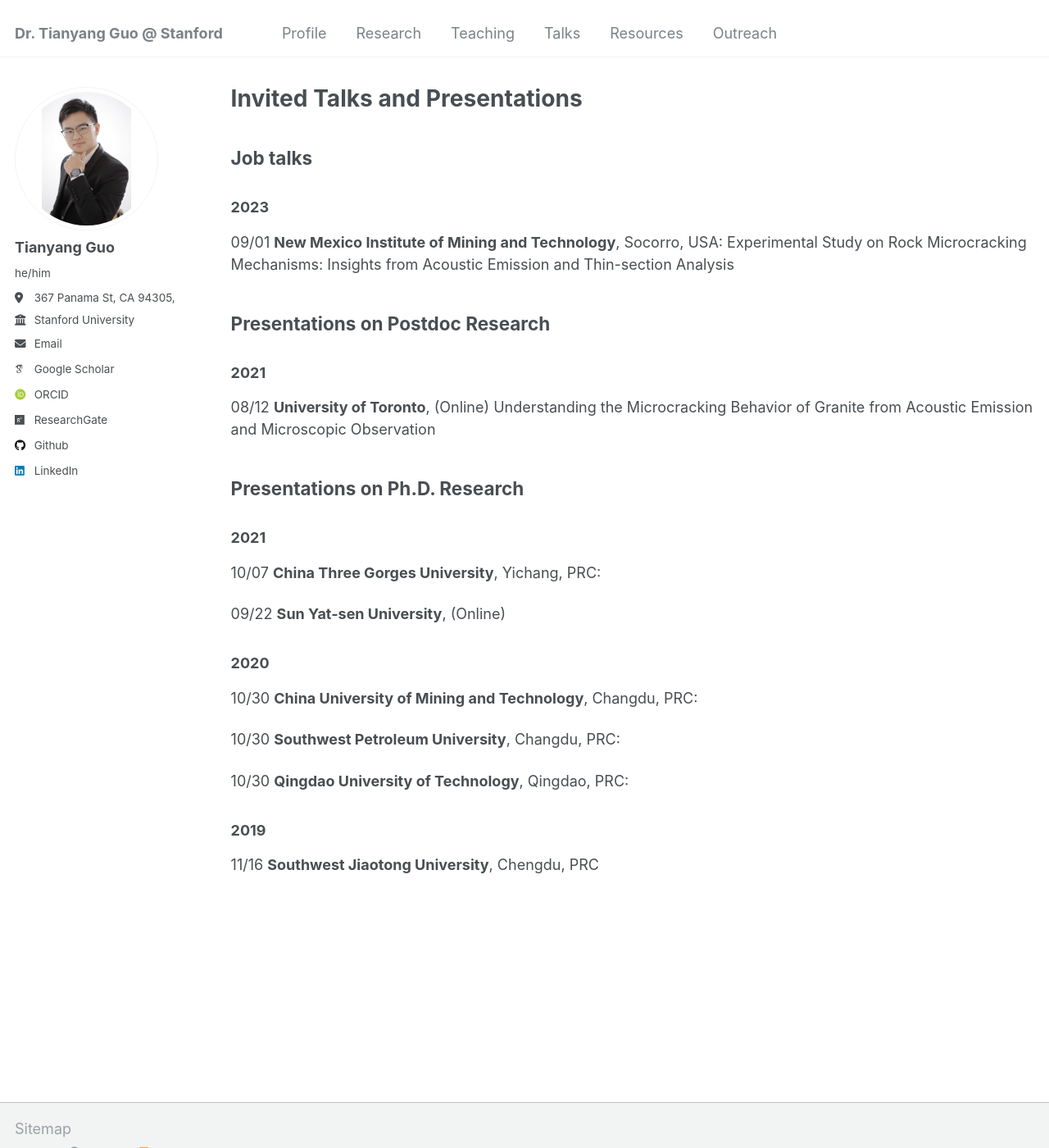
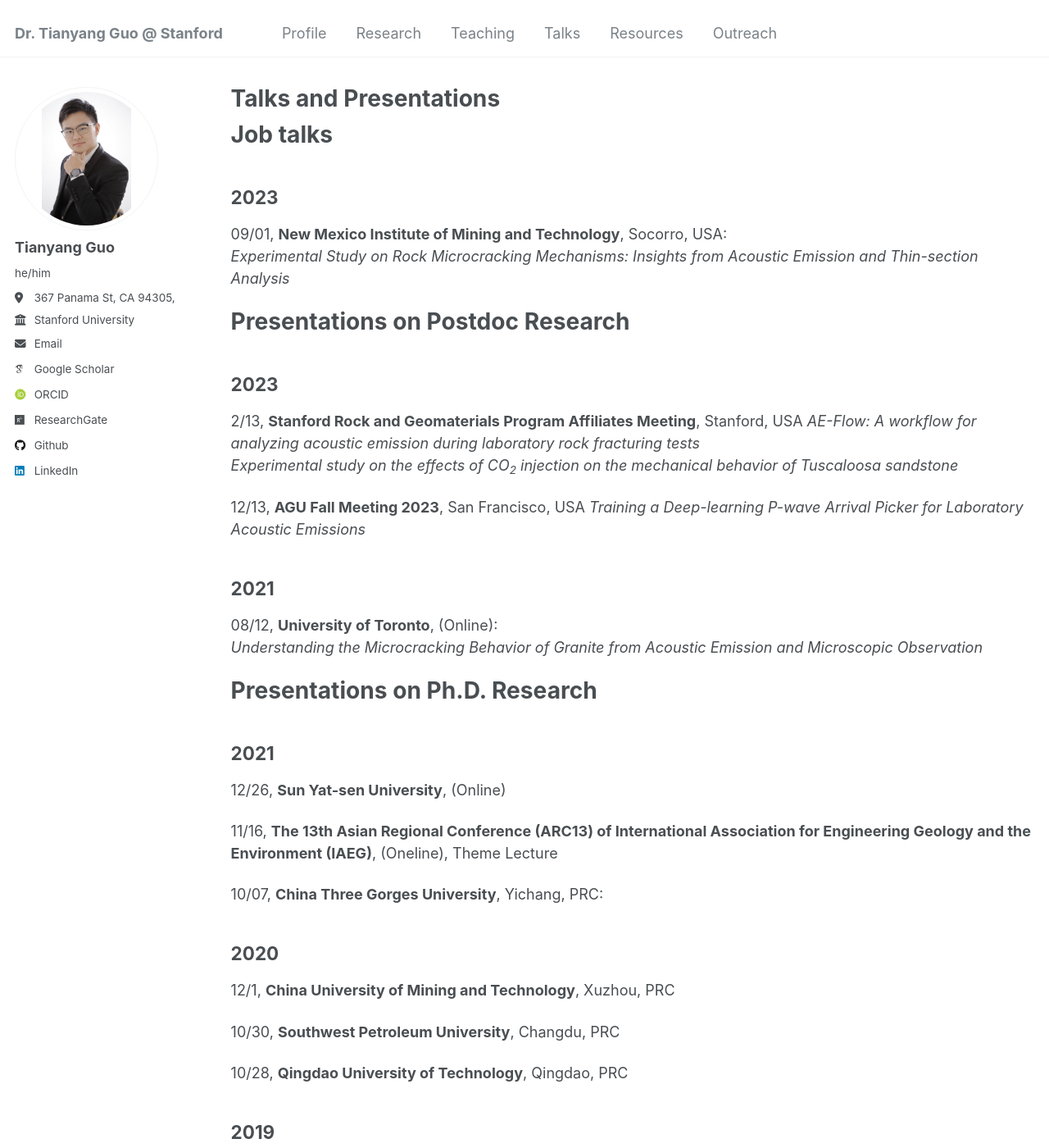
Before and after one commit to guotystanford/guotystanford.github.io, a Jekyll site: the page built from _pages/talks.md, in a window 1280 px wide and 1400 px high. Shown: the whole window at 82% size. Built offline with Jekyll 4.4.1, drawn with Linux system fonts in a browser that asks for light colours; some web fonts are replaced; some of the changed text lies outside the part shown.

Commit message:
Update talks.md

```diff
--- a/_pages/talks.md
+++ b/_pages/talks.md
@@ -1,6 +1,6 @@
 ---
 layout: archive
-title: "Invited Talks and Presentations"
+title: "Talks and Presentations"
 permalink: /talks/
 author_profile: true
 redirect_from:
@@ -9,32 +9,45 @@ redirect_from:
 
 {% include base_path %}
 
-## Job talks
+# Job talks
 
-### 2023
-09/01 **New Mexico Institute of Mining and Technology**, Socorro, USA:
-Experimental Study on Rock Microcracking Mechanisms: Insights from Acoustic Emission and Thin-section Analysis
+## 2023
+09/01, **New Mexico Institute of Mining and Technology**, Socorro, USA:
+<i>Experimental Study on Rock Microcracking Mechanisms: Insights from Acoustic Emission and Thin-section Analysis</i>
 
-## Presentations on Postdoc Research
+# Presentations on Postdoc Research
+## 2023
+2/13, **Stanford Rock and Geomaterials Program Affiliates Meeting**, Stanford, USA
+<i>AE-Flow: A workflow for analyzing acoustic emission during laboratory rock fracturing tests</i>
+<i>Experimental study on the effects of CO<sub>2</sub> injection on the mechanical behavior of Tuscaloosa sandstone</i>
 
-### 2021
-08/12 **University of Toronto**, (Online)
-Understanding the Microcracking Behavior of Granite from Acoustic Emission and Microscopic Observation
+12/13,	**AGU Fall Meeting 2023**, San Francisco, USA
+<i>Training a Deep-learning P-wave Arrival Picker for Laboratory Acoustic Emissions</i>
 
 
-## Presentations on Ph.D. Research
+## 2021
+08/12, **University of Toronto**, (Online):
+<i>Understanding the Microcracking Behavior of Granite from Acoustic Emission and Microscopic Observation</i>
 
-### 2021
-10/07 **China Three Gorges University**, Yichang, PRC:
 
-09/22 **Sun Yat-sen University**, (Online)
+# Presentations on Ph.D. Research
 
-### 2020
-10/30 **China University of Mining and Technology**, Changdu, PRC:
+## 2021
+12/26, **Sun Yat-sen University**, (Online)
 
-10/30 **Southwest Petroleum University**, Changdu, PRC:
+11/16, **The 13th Asian Regional Conference (ARC13) of International Association for Engineering Geology and the Environment (IAEG)**, (Oneline), Theme Lecture
 
-10/30 **Qingdao University of Technology**, Qingdao, PRC:
+10/07, **China Three Gorges University**, Yichang, PRC:
 
-### 2019
-11/16 **Southwest Jiaotong University**, Chengdu, PRC
+
+## 2020
+12/1, **China University of Mining and Technology**, Xuzhou, PRC
+
+10/30, **Southwest Petroleum University**, Changdu, PRC
+
+10/28, **Qingdao University of Technology**, Qingdao, PRC
+
+## 2019
+11/16, **Southwest Jiaotong University**, Chengdu, PRC
+
+10/18, **Cross Strait 3 Places Engineering Geology Conference**, Hong Kong, PRC
```
